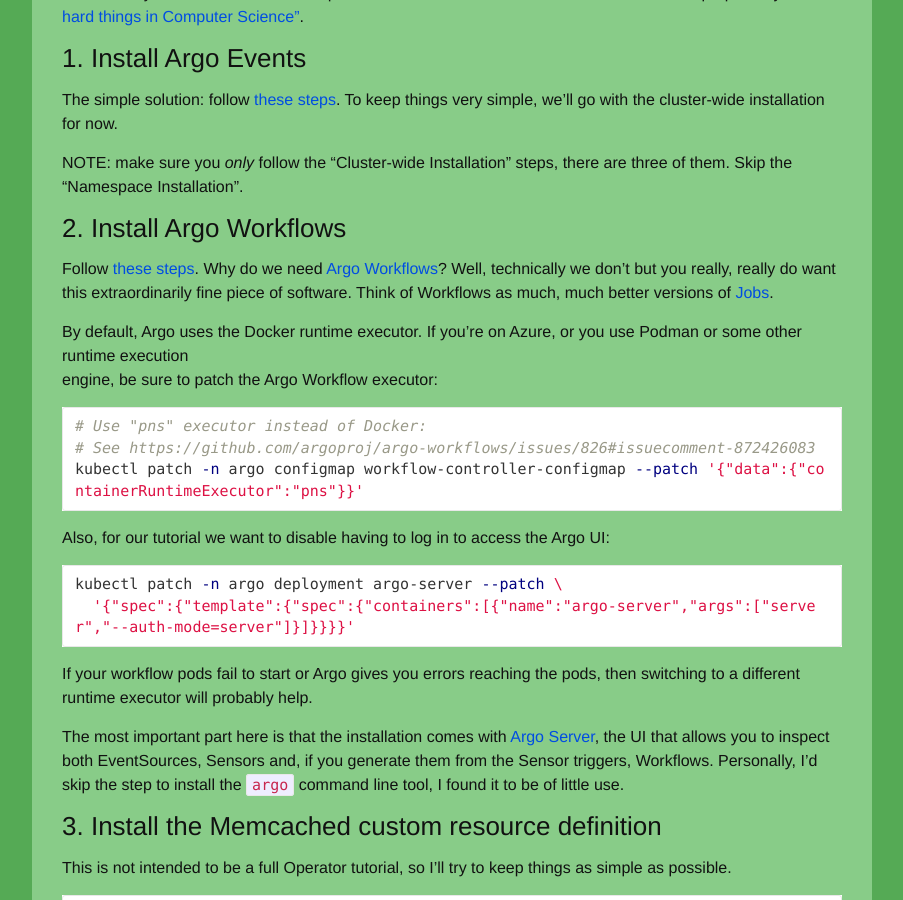
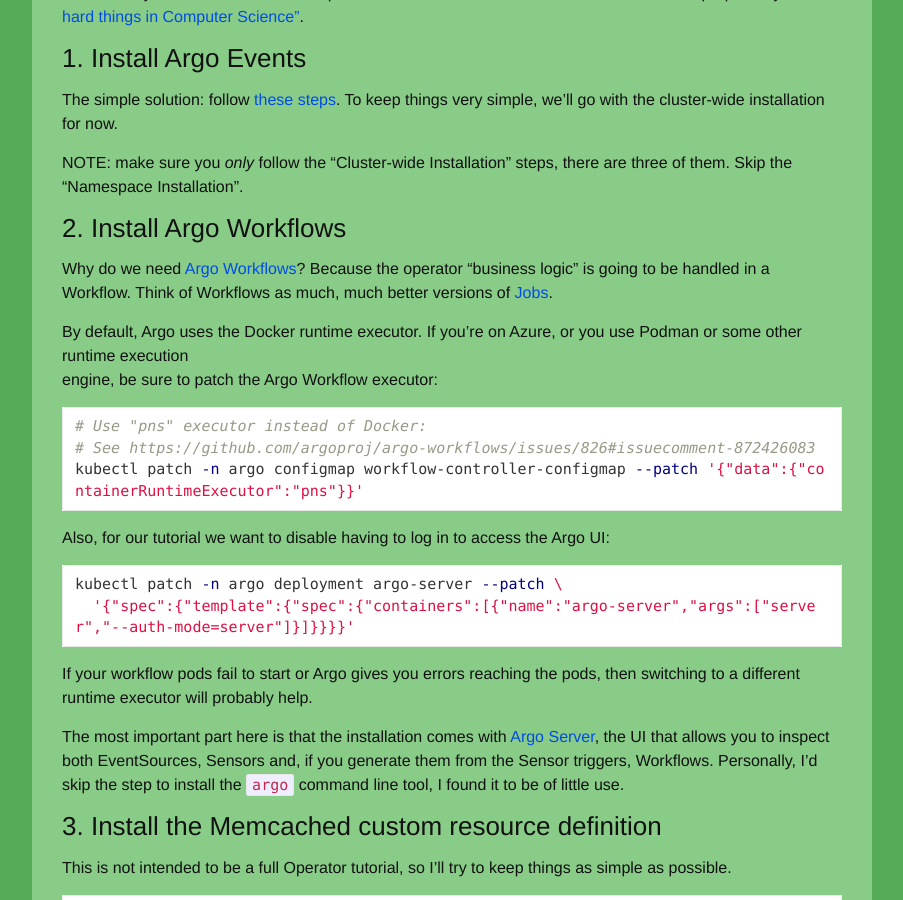
Before and after one commit to reinvantveer/reinvantveer.github.io, a Jekyll site: the page built from _posts/2022-01-29-easier-operator.md, in a window 1280 px wide and 900 px high, scrolled down 4928 px. Shown: the whole window, without its empty margins (188-1091 px from the left). Built offline with Jekyll 4.4.1, drawn with Linux system fonts in a browser that asks for light colours; comment, search, counter and statistics services are not loaded.

Commit message:
replace: workflows are required as long as we can directly submit k8s resources in Sensors using only string values. Workflows allow us to apply integer types, for example
Signed-off-by: reinvantveer <rein@vantveer.me>

```diff
--- a/_posts/2022-01-29-easier-operator.md
+++ b/_posts/2022-01-29-easier-operator.md
@@ -189,9 +189,8 @@
 
 ### 2. Install Argo Workflows
 
-Follow [these steps](https://argoproj.github.io/argo-workflows/quick-start/). Why do we
-need [Argo Workflows](https://argoproj.github.io/argo-workflows/)? Well, technically we don't but you really, really do
-want this extraordinarily fine piece of software. Think of Workflows as much, much better versions
+Why do we need [Argo Workflows](https://argoproj.github.io/argo-workflows/)? Because the operator "business logic" is
+going to be handled in a Workflow. Think of Workflows as much, much better versions
 of [Jobs](https://kubernetes.io/docs/concepts/workloads/controllers/job/).
 
 By default, Argo uses the Docker runtime executor. If you're on Azure, or you use Podman or some other runtime execution
```
